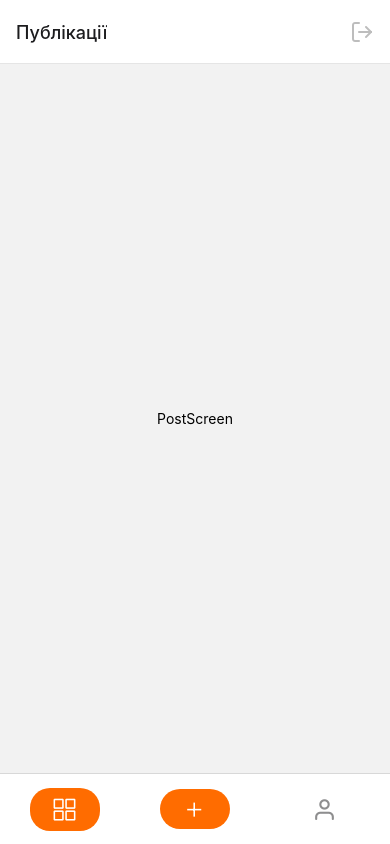
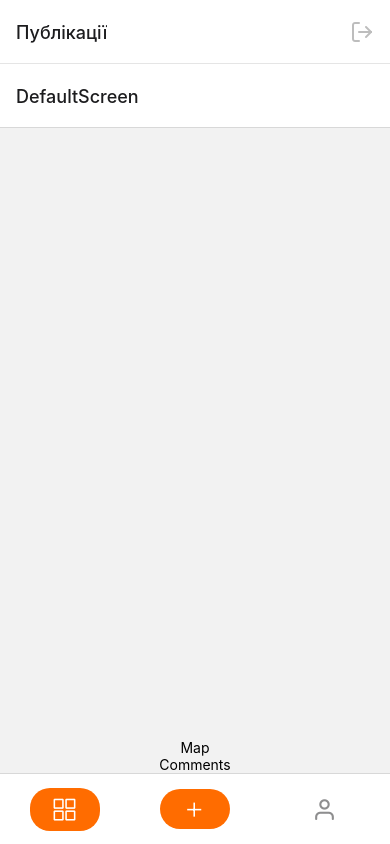
Before and after one commit to vadrille12/react-native, a React Native app: screen /DefaultScreen in a window 390 px wide. Built offline with nearby package versions, Linux system fonts and the light colour scheme.

Commit message:
created nested screens logic

```diff
--- a/screens/mainScreens/CreatePostsScreen.js
+++ b/screens/mainScreens/CreatePostsScreen.js
@@ -1,10 +1,44 @@
+import { useState } from "react";
+import { Text, View, StyleSheet, TouchableOpacity, Image } from "react-native";
+import { Camera } from "expo-camera";
 import { FontAwesome5 } from "@expo/vector-icons";
+import * as Location from "expo-location";
 
-import { Text, View, StyleSheet, TouchableOpacity } from "react-native";
+const CreatePostScreen = ({ navigation }) => {
+  const [camera, setCamera] = useState(null);
+  const [photo, setPhoto] = useState("");
 
-const CreatePostScreen = () => {
+  const takePhoto = async () => {
+    const photo = await camera.takePictureAsync();
+    // const location = await Location.getCurrentPositionAsync();
+    // console.log("location", location);
+    setPhoto(photo.uri);
+  };
+
+  const sendPhoto = () => {
+    navigation.navigate("DefaultScreen", { photo });
+  };
+
   return (
-    <View style={styles.container}>
+    <View>
+      <Camera style={styles.camera} ref={setCamera}>
+        {photo && (
+          <View style={styles.photoContainer}>
+            <Image
+              source={{ uri: photo }}
+              styles={{ width: 200, height: 200 }}
+            />
+          </View>
+        )}
+
+        <TouchableOpacity onPress={takePhoto} style={styles.photoButton}>
+          <Text style={{ color: "#fff" }}>Photo</Text>
+        </TouchableOpacity>
+      </Camera>
+      <TouchableOpacity onPress={sendPhoto} style={styles.sendButton}>
+        <Text style={{ fontSize: 20, textTransform: "uppercase" }}>Send</Text>
+      </TouchableOpacity>
+      {/* <View style={styles.container}>
         <View style={styles.imageContainer}>
           <TouchableOpacity style={styles.cameraButton}>
             <FontAwesome5
@@ -40,6 +74,7 @@ const CreatePostScreen = () => {
           />
           <MapPinIcon style={{ position: "absolute" }} />
         </View>
+      </View> */}
     </View>
   );
 };
@@ -78,6 +113,42 @@ const styles = StyleSheet.create({
     fontWeight: "400",
     lineHeight: 20,
   },
+  camera: {
+    height: "70%",
+    marginHorizontal: 5,
+    marginTop: 30,
+    alignItems: "center",
+    justifyContent: "flex-end",
+    marginBottom: 30,
+    borderRadius: 10,
+  },
+  photoContainer: {
+    position: "absolute",
+    top: 50,
+    left: 10,
+    width: 200,
+    height: 200,
+    borderColor: "#fff",
+    borderWidth: 1,
+  },
+  photoButton: {
+    justifyContent: "center",
+    alignItems: "center",
+    marginBottom: 20,
+    borderWidth: 1,
+    borderColor: "#fff",
+    borderRadius: 20,
+    width: 70,
+    height: 70,
+  },
+  sendButton: {
+    marginHorizontal: 30,
+    backgroundColor: "#FF6C00",
+    borderRadius: 10,
+    justifyContent: "center",
+    alignItems: "center",
+    paddingVertical: 10,
+  },
 });
 
 export default CreatePostScreen;
--- a/screens/mainScreens/PostsScreen.js
+++ b/screens/mainScreens/PostsScreen.js
@@ -1,19 +1,19 @@
-import { Text, View, StyleSheet } from "react-native";
+import React from "react";
+import { createStackNavigator } from "@react-navigation/stack";
+import DefaultScreen from "../nestedScreens/DefaultPostsScreen";
+import CommentsScreen from "../nestedScreens/CommentsScreen";
+import MapScreen from "../nestedScreens/MapScreen";
+
+const NestedScreen = createStackNavigator();
 
 const PostScreen = () => {
   return (
-    <View style={styles.container}>
-      <Text>PostScreen</Text>
-    </View>
+    <NestedScreen.Navigator>
+      <NestedScreen.Screen name="DefaultScreen" component={DefaultScreen} />
+      <NestedScreen.Screen name="Comments" component={CommentsScreen} />
+      <NestedScreen.Screen name="Map" component={MapScreen} />
+    </NestedScreen.Navigator>
   );
 };
 
-const styles = StyleSheet.create({
-  container: {
-    flex: 1,
-    justifyContent: "center",
-    alignItems: "center",
-  },
-});
-
 export default PostScreen;
--- /dev/null
+++ b/screens/nestedScreens/CommentsScreen.js
@@ -0,0 +1,20 @@
+import React from "react";
+import { Text, View, StyleSheet } from "react-native";
+
+const CommentsScreen = () => {
+  return (
+    <View style={styles.container}>
+      <Text>CommentsScreen</Text>
+    </View>
+  );
+};
+
+const styles = StyleSheet.create({
+  container: {
+    flex: 1,
+    justifyContent: "center",
+    alignItems: "center",
+  },
+});
+
+export default CommentsScreen;
--- /dev/null
+++ b/screens/nestedScreens/DefaultPostsScreen.js
@@ -0,0 +1,41 @@
+import { useEffect, useState } from "react";
+import { Text, View, StyleSheet, FlatList, Image } from "react-native";
+
+const DefaultScreen = ({ route, navigation }) => {
+  const [posts, setPosts] = useState([]);
+
+  useEffect(() => {
+    if (route.params) {
+      setPosts((prevState) => [...prevState, route.params]);
+    }
+  }, [route.params]);
+
+  return (
+    <View style={styles.container}>
+      <FlatList
+        data={posts}
+        keyExtractor={(item, indx) => indx.toString()}
+        renderItem={({ item }) => (
+          <View style={{ marginBottom: 15 }}>
+            <Image
+              source={{ uri: item.photo }}
+              style={{ width: 350, height: 350 }}
+            />
+          </View>
+        )}
+      />
+      <Text onPress={() => navigation.navigate("Map")}>Map</Text>
+      <Text onPress={() => navigation.navigate("Comments")}>Comments</Text>
+    </View>
+  );
+};
+
+const styles = StyleSheet.create({
+  container: {
+    flex: 1,
+    justifyContent: "center",
+    alignItems: "center",
+  },
+});
+
+export default DefaultScreen;
```
Also changed, not shown: screens/mainScreens/CommentsScreen.js (deleted). Lines whose indentation alone changed are shown as unchanged.
